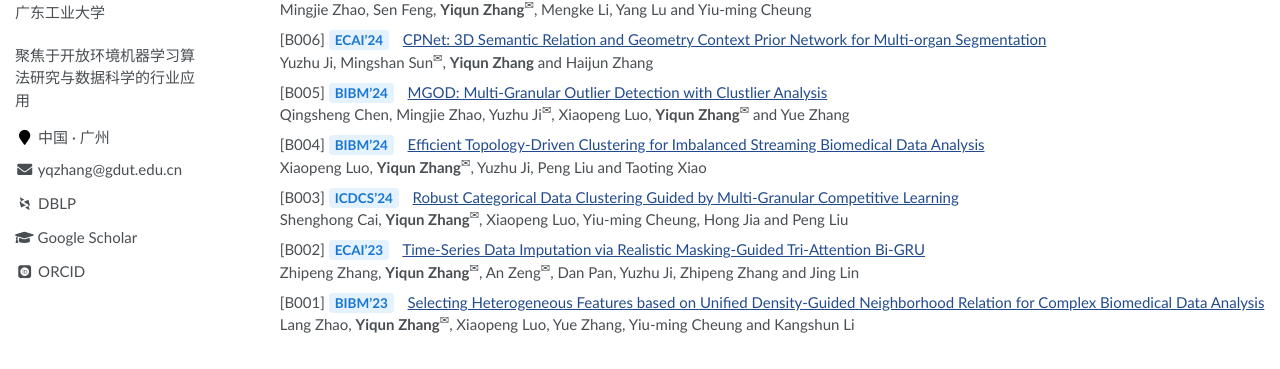
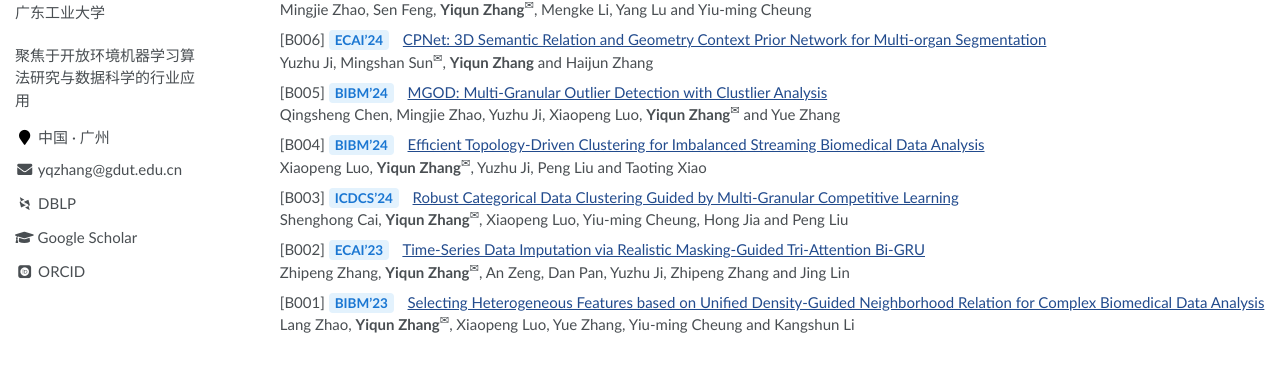
Before and after one commit to yqzhang-Zz/zh-publications, a Jekyll site: the page built from _pages/about.md, in a window 1280 px wide and 900 px high, scrolled down 1236 px. Shown: the part 157-526 px from the top of the window. Built offline with Jekyll 4.4.1, drawn with Linux system fonts in a browser that asks for light colours; some web fonts are replaced; part of the change alters nothing that is shown.

```diff
--- a/_pages/about.md
+++ b/_pages/about.md
@@ -42,7 +42,7 @@ Zexi Tan, Xiaopeng Luo, Yunlin Liu and **Yiqun Zhang**<sup>&#x2709;</sup>
 [A010] <span style="background-color: #e3f2fd; color: #1976d2; padding: 2px 6px; border-radius: 4px; font-weight: bold; font-size: 0.9em; margin-right: 6px;">
 AAAI'26</span>
 [Break the Tie: Learning Cluster-Customized Category Relationships for Categorical Data Clustering](#)<br>
-Mingjie Zhao, Zhanpei Huang, Yang Lu, Mengke Li, **Yiqun Zhang**<sup>&#x2709;</sup>, Weifeng Su and Yiu-ming Cheung<sup>&#x2709;</sup>
+Mingjie Zhao, Zhanpei Huang, Yang Lu, Mengke Li, **Yiqun Zhang**<sup>&#x2709;</sup>, Weifeng Su and Yiu-ming Cheung
 
 [A009] <span style="background-color: #e3f2fd; color: #1976d2; padding: 2px 6px; border-radius: 4px; font-weight: bold; font-size: 0.9em; margin-right: 6px;">
 ICCV'25</span>
@@ -150,7 +150,7 @@ Yuzhu Ji, Mingshan Sun<sup>&#x2709;</sup>, **Yiqun Zhang** and Haijun Zhang
 [B005] <span style="background-color: #e3f2fd; color: #1976d2; padding: 2px 6px; border-radius: 4px; font-weight: bold; font-size: 0.9em; margin-right: 6px;">
 BIBM'24</span>
 [MGOD: Multi-Granular Outlier Detection with Clustlier Analysis](#)<br>
-Qingsheng Chen, Mingjie Zhao, Yuzhu Ji<sup>&#x2709;</sup>, Xiaopeng Luo, **Yiqun Zhang**<sup>&#x2709;</sup> and Yue Zhang
+Qingsheng Chen, Mingjie Zhao, Yuzhu Ji, Xiaopeng Luo, **Yiqun Zhang**<sup>&#x2709;</sup> and Yue Zhang
 
 [B004] <span style="background-color: #e3f2fd; color: #1976d2; padding: 2px 6px; border-radius: 4px; font-weight: bold; font-size: 0.9em; margin-right: 6px;">
 BIBM'24</span>
@@ -165,7 +165,7 @@ Shenghong Cai, **Yiqun Zhang**<sup>&#x2709;</sup>, Xiaopeng Luo, Yiu-ming Cheung
 [B002] <span style="background-color: #e3f2fd; color: #1976d2; padding: 2px 6px; border-radius: 4px; font-weight: bold; font-size: 0.9em; margin-right: 6px;">
 ECAI'23</span>
 [Time-Series Data Imputation via Realistic Masking-Guided Tri-Attention Bi-GRU](#)<br>
-Zhipeng Zhang, **Yiqun Zhang**<sup>&#x2709;</sup>, An Zeng<sup>&#x2709;</sup>, Dan Pan, Yuzhu Ji, Zhipeng Zhang and Jing Lin
+Zhipeng Zhang, **Yiqun Zhang**<sup>&#x2709;</sup>, An Zeng, Dan Pan, Yuzhu Ji, Zhipeng Zhang and Jing Lin
 
 [B001] <span style="background-color: #e3f2fd; color: #1976d2; padding: 2px 6px; border-radius: 4px; font-weight: bold; font-size: 0.9em; margin-right: 6px;">
 BIBM'23</span>
```
